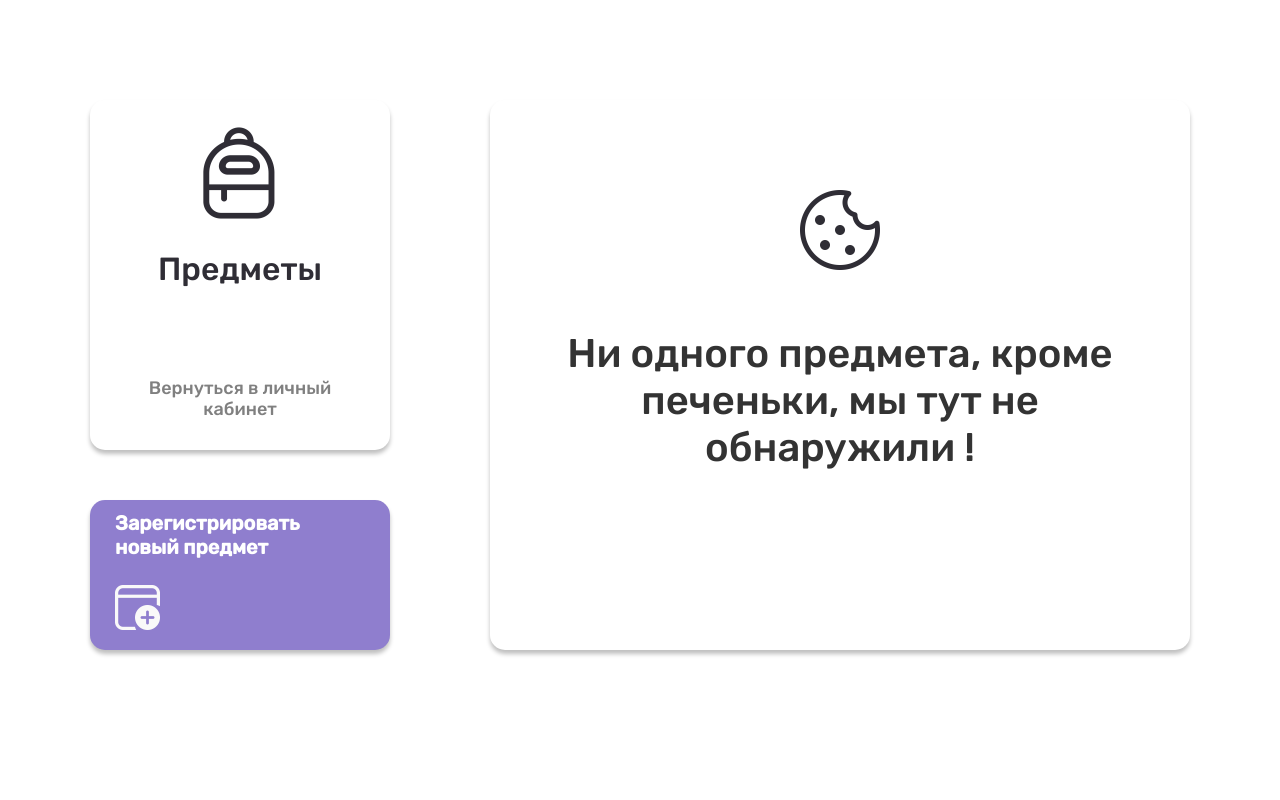
After one commit to IaroslavPiatak/diploma, a PHP site: page /admin/subject/subject.php in a window 1280 px wide. The commit adds this page. Run offline with PHP 8.4, Linux system fonts and the light colour scheme; data that the repository does not hold is empty.

Commit message:
Add subject pages and new dayabase

```diff
--- a/admin/paAdmin.php
+++ b/admin/paAdmin.php
@@ -122,6 +122,7 @@ if (!$_SESSION['dataOfUser']) // если нет сессии о пользов
                     </div>
                 </div>
             </a>
+            <a href="subject/subject.php">
             <div class="items">
                 <div class="content">
                     <div class="text">
@@ -132,6 +133,7 @@ if (!$_SESSION['dataOfUser']) // если нет сессии о пользов
                     </div>
                 </div>
             </div>
+            </a>
             <div class="shedule">
                 <div class="content">
                     <div class="text">
--- /dev/null
+++ b/admin/subject/subject.php
@@ -0,0 +1,159 @@
+<!-- Mady by Iaroslav Piatak (php) -->
+<?php
+require_once '../../connection.php';
+?>
+<!DOCTYPE html>
+<html lang="en">
+
+<head>
+    <meta charset="UTF-8">
+    <meta http-equiv="X-UA-Compatible" content="IE=edge">
+    <meta name="viewport" content="width=device-width, initial-scale=1.0">
+    <link rel="stylesheet" href="/css/reset.css">
+    <link rel="stylesheet" href="/css/admin/faculty/faculty.css">
+    <title>Факультеты</title>
+</head>
+
+<body>
+    <main>
+        <?php
+        $countFaculties = mysqli_fetch_all(mysqli_query($connect, "SELECT COUNT(*) FROM `subject`"))[0][0]; // считаем факультеты, если их 0, выводим код из if
+        if ($countFaculties == 0) {
+            ?>
+            <div class="main_container">
+                <div class="inner_container">
+                    <div class="left_block">
+                        <div class="profile_faculty">
+                            <div class="profile_setting_content">
+                                <div class="img_block">
+                                    <img src="/img/admin/subject/backpack_regular_icon_203970 1.png" class="icon2">
+                                </div>
+                                <div class="title">
+                                    <span>Предметы</span>
+                                </div>
+                                <div class="exit">
+                                    <a href="../paAdmin.php">Вернуться в личный кабинет</a>
+                                </div>
+                            </div>
+                        </div>
+                        <a href="subject_create.php">
+                            <div class="register_faculty">
+                                <div class="register_faculty_content">
+                                    <div class="text">
+                                        <span>Зарегистрировать новый предмет</span>
+                                    </div>
+                                    <div class="img">
+                                        <img src="/img/admin/faculty/Group (1).png" class="icon1">
+                                    </div>
+                                </div>
+                            </div>
+                            </div>
+                        </a>
+
+                    <div class="right_block">
+                        <div class="warning">
+                            <div class="warning_content">
+                                <div class="warning_img">
+                                    <img src="/img/admin/subject/cookies_regular_icon_203707 1.png"
+                                        class="icon2">
+                                </div>
+                                <div class="warning_text">
+                                    <span>Ни одного предмета, кроме печеньки, мы тут не обнаружили !</span>
+                                </div>
+                            </div>
+                        </div>
+                    </div>
+                </div>
+
+            </div>
+        <?
+        } else {
+            ?>
+            <div class="main_container">
+                <div class="inner_container">
+                    <div class="left_block">
+                        <div class="profile_faculty">
+                            <div class="profile_setting_content">
+                                <div class="img_block">
+                                    <img src="/img/admin/subject/backpack_regular_icon_203970 1.png" class="icon2">
+                                </div>
+                                <div class="title">
+                                    <span>Предметы</span>
+                                </div>
+                                <div class="exit">
+                                    <a href="../paAdmin.php">Вернуться в личный кабинет</a>
+                                </div>
+                            </div>
+                        </div>
+                        <a href="subject_create.php">
+                            <div class="register_faculty">
+                                <div class="register_faculty_content">
+                                    <div class="text">
+                                        <span>Зарегистрировать новый предмет</span>
+                                    </div>
+                                    <div class="img">
+                                        <img src="/img/admin/faculty/Group (1).png" class="icon1">
+                                    </div>
+                                </div>
+                            </div>
+                        </a>
+                    </div>
+                    <div class="right_block"> <!--Запускаем скрипт для правого блока -->
+                        <?
+                        $firstFacultyId = mysqli_fetch_all(mysqli_query($connect,
+                        "SELECT `subject_id` FROM `subject` LIMIT 1"))[0][0]; // получаем id первого факультета
+
+                        for ($i = 0; $i < $countFaculties; $i++) { // заполняем правый блок, пока не будет 6 карточек
+                            if ($i == 6) {
+                                break;
+                            }
+                            echo ' <div class="faculty">
+                            <div class="faculty_content">
+                                <div class="faculty_text">
+                                    <span>'
+                                    . $facultyName = mysqli_fetch_all(mysqli_query($connect,
+                                    "SELECT `subject_name` FROM `subject`
+                                    WHERE `subject_id` = '$firstFacultyId'"))[0][0] . // вытаскиваем имя факультета, по id первого факультета
+                                    '</span>
+
+                                </div>
+                            </div>
+                        </div>';
+                        $firstFacultyId++; // увеличиваем id первого элемента, т.е. получаем id 2 элемента
+
+                        }
+                        ?>
+                    </div>
+                </div>
+                <?
+                if ($countFaculties >= 7) { // если факультетов больше или равно 7, то отрисовываем нижний блок
+                    ?>
+                    <div class="down_block">
+                        <?
+                        for ($i <= 7; $i < $countFaculties; ++$i) { // вывод блоков
+                            echo ' <div class="faculty">
+                            <div class="faculty_content">
+                                <div class="faculty_text">
+                                    <span>'
+                                    . $facultyName = mysqli_fetch_all(mysqli_query($connect,
+                                    "SELECT `subject_name` FROM `subject`
+                                    WHERE `subject_id` = '$firstFacultyId'"))[0][0] . // получение имени по id
+                                    '</span>
+
+                                </div>
+                            </div>
+                        </div>';
+                        $firstFacultyId++;
+                        }
+                        ?>
+                    </div>
+
+                <?
+                }
+        }
+        ?>
+
+    </main>
+</body>
+
+</html>
```
Also changed, not shown: admin/subject/subject_create.php (added, +72 -0 lines), database/new database.sql (added, +180 -0 lines), database/old_database.sql (renamed from database/diploma.sql), img/admin/subject/backpack_regular_icon_203970 1.png (added), img/admin/subject/cookies_regular_icon_203707 1.png (added).
